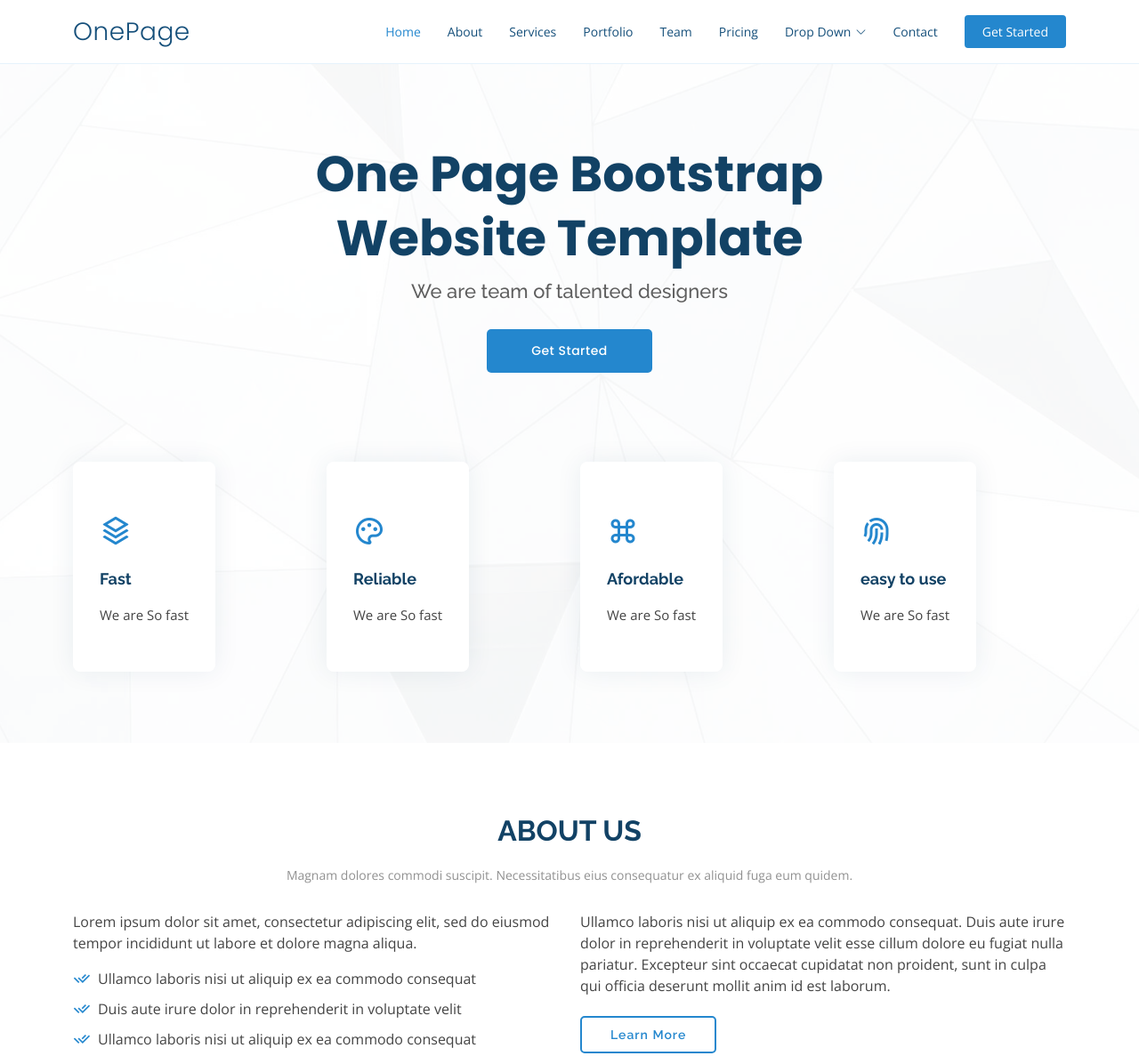
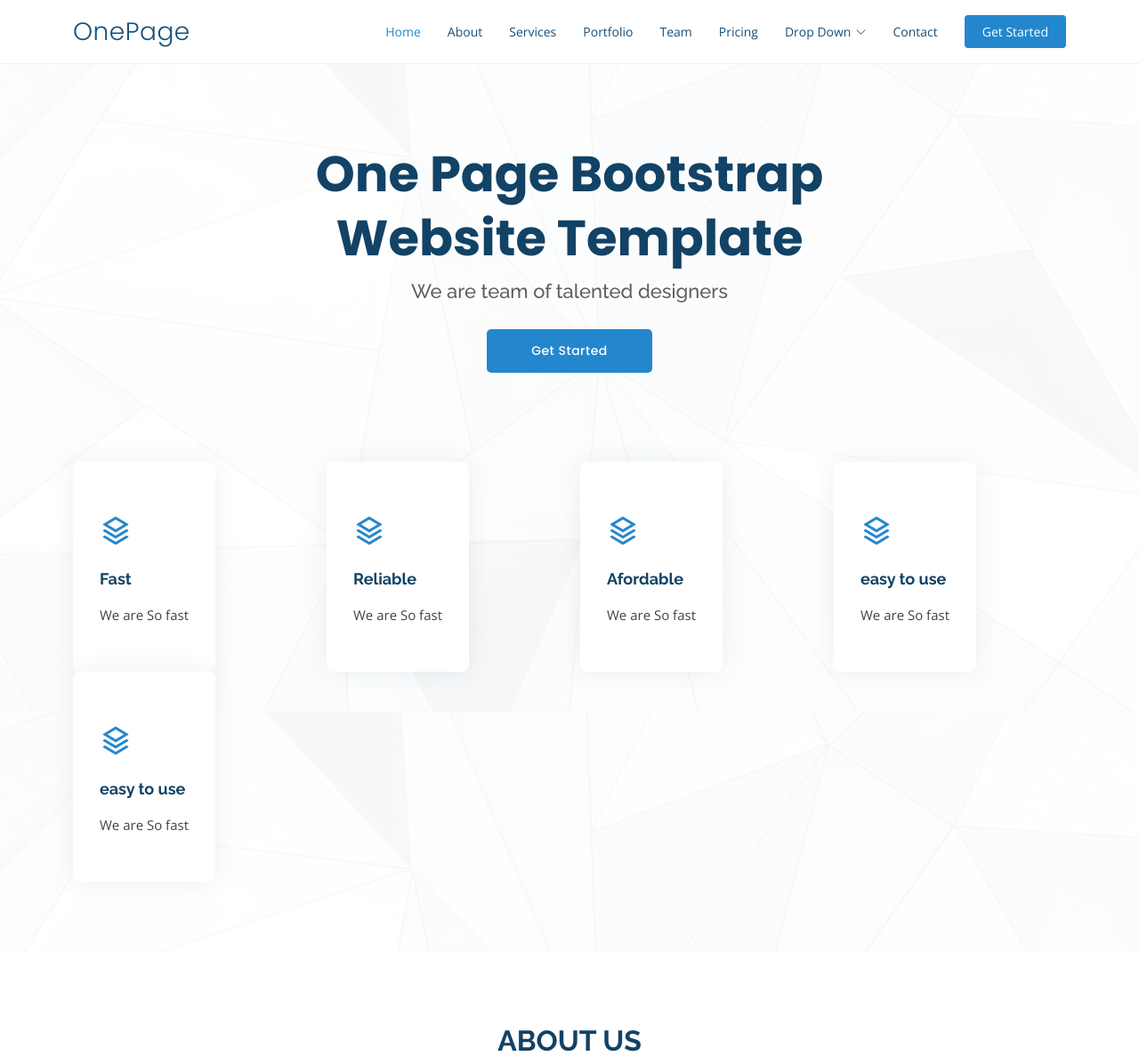
Before and after one commit to AmalSathyadas/EcomerceWebsite, a Django app: page /index/ in a window 1280 px wide. Shown: the top 1187 px of the page at 89% size. Run offline with Django 4.2, Linux system fonts and the light colour scheme; some libraries are stand-ins or nearby versions.

Commit message:
{% for %} loop

```diff
--- a/Ewebsite/store/views.py
+++ b/Ewebsite/store/views.py
@@ -26,7 +26,14 @@
     feature4.name = 'easy to use'
     feature4.details = 'We are So fast'
 
-    return render(request,'index.html',{'feature1':feature1,'feature2':feature2,'feature3':feature3,'feature4':feature4});
+    feature5 = Feature()
+    feature5.id = 3,
+    feature5.name = 'easy to use'
+    feature5.details = 'We are So fast'
+
+    features = [feature1,feature2,feature3,feature4,feature5]
+
+    return render(request,'index.html',{'features':features});
 
 def form(request):
 
--- a/Ewebsite/templates/index.html
+++ b/Ewebsite/templates/index.html
@@ -95,37 +95,15 @@
       </div>
 
       <div class="row icon-boxes">
+        {% for feature in features %}
         <div class="col-md-6 col-lg-3 d-flex align-items-stretch mb-5 mb-lg-0" data-aos="zoom-in" data-aos-delay="200">
           <div class="icon-box">
             <div class="icon"><i class="ri-stack-line"></i></div>
-            <h4 class="title"><a href="">{{feature1.name}}</a></h4>
-            <p class="description">{{feature1.details}}</p>
+            <h4 class="title"><a href="">{{feature.name}}</a></h4>
+            <p class="description">{{feature.details}}</p>
           </div>
         </div>
-
-        <div class="col-md-6 col-lg-3 d-flex align-items-stretch mb-5 mb-lg-0" data-aos="zoom-in" data-aos-delay="300">
-          <div class="icon-box">
-            <div class="icon"><i class="ri-palette-line"></i></div>
-            <h4 class="title"><a href="">{{feature2.name}}</a></h4>
-            <p class="description">{{feature2.details}}</p>
-          </div>
-        </div>
-
-        <div class="col-md-6 col-lg-3 d-flex align-items-stretch mb-5 mb-lg-0" data-aos="zoom-in" data-aos-delay="400">
-          <div class="icon-box">
-            <div class="icon"><i class="ri-command-line"></i></div>
-            <h4 class="title"><a href="">{{feature3.name}}</a></h4>
-            <p class="description">{{feature3.details}}</p>
-          </div>
-        </div>
-
-        <div class="col-md-6 col-lg-3 d-flex align-items-stretch mb-5 mb-lg-0" data-aos="zoom-in" data-aos-delay="500">
-          <div class="icon-box">
-            <div class="icon"><i class="ri-fingerprint-line"></i></div>
-            <h4 class="title"><a href="">{{feature4.name}}</a></h4>
-            <p class="description">{{feature4.details}}</p>
-          </div>
-        </div>
+        {% endfor %}
 
       </div>
     </div>
```
